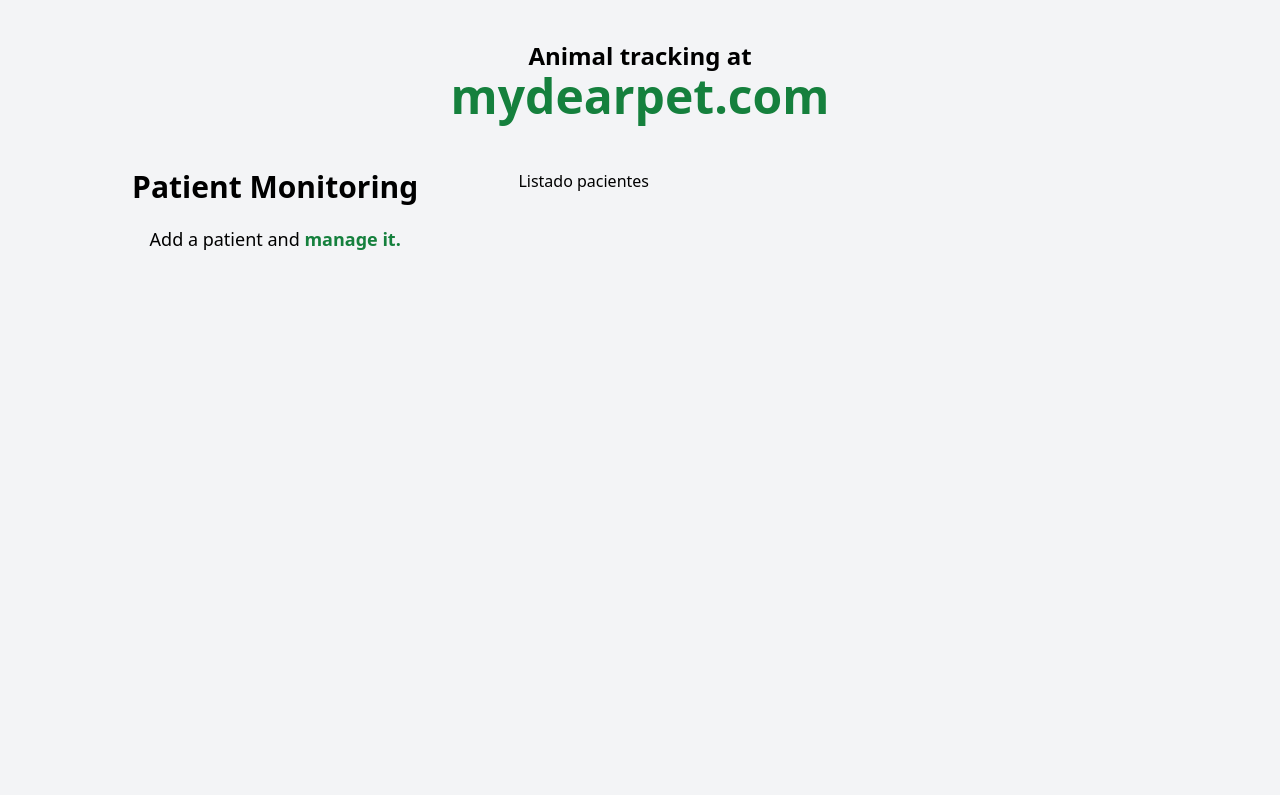
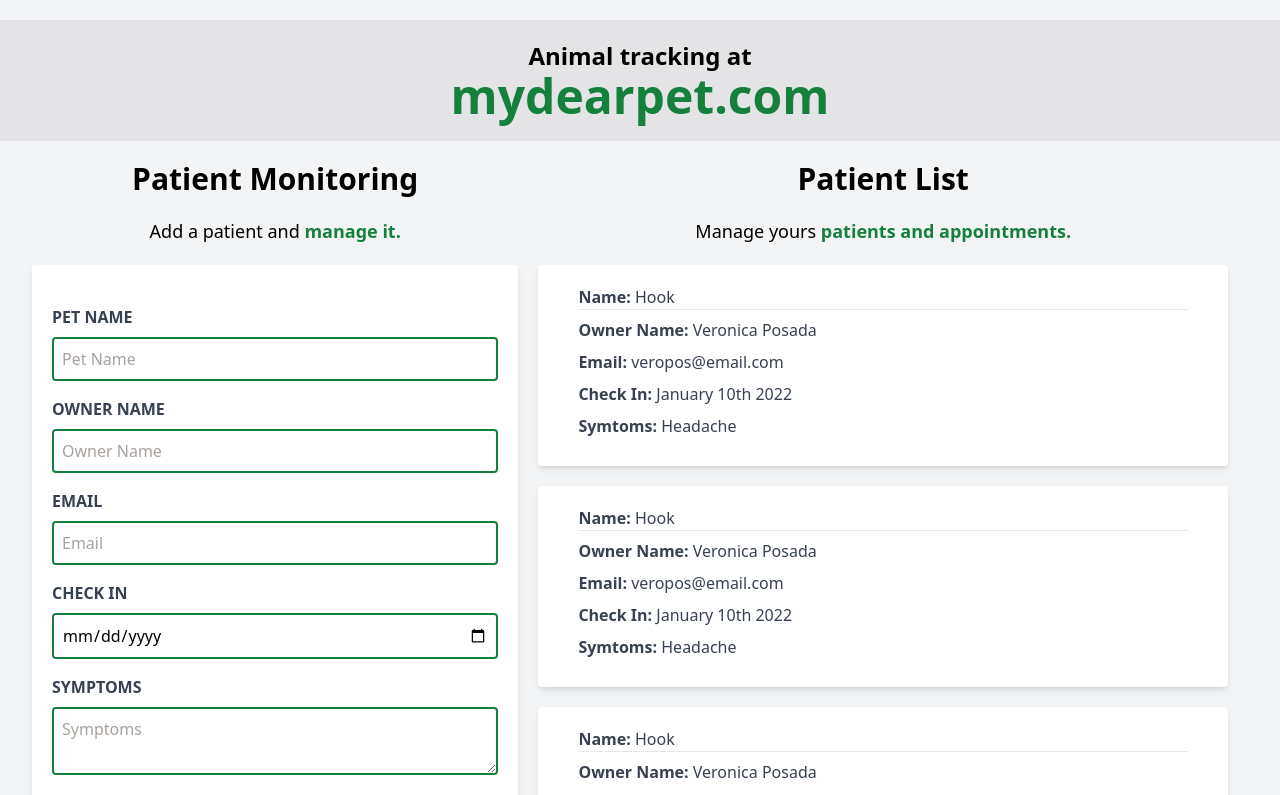
Before and after one commit to Maopos/-app_appointments_react, a React (Vite) app: page / in a window 1280 px wide. Shown: the top 795 px of the page. Built offline with nearby package versions, Linux system fonts and the light colour scheme.

Commit message:
Intro Hooks

```diff
--- a/src/App.jsx
+++ b/src/App.jsx
@@ -1,14 +1,14 @@
 import Header from "./components/Header";
-import Formulario from "./components/Formulario";
-import ListadoPacientes from "./components/ListadoPacientes";
+import Form from "./components/Form";
+import List from "./components/List";
 
 function App() {
   return (
-    <div className="container mx-auto mt-10">
+    <div className="container mx-auto mt-5">
       <Header />
-      <div className="mt-12 mx-8 md:flex">
-        <Formulario />
-        <ListadoPacientes />
+      <div className="mt-5 mx-8 md:flex">
+        <Form />
+        <List />
       </div>
     </div>
   );
--- /dev/null
+++ b/src/components/Form.jsx
@@ -0,0 +1,132 @@
+import React, { useState, useEffect } from "react";
+
+const Form = () => {
+  const [name, setname] = useState("");
+  const [owner, setOwner] = useState("");
+  const [email, setEmail] = useState("");
+  const [date, setDate] = useState("");
+  const [symptoms, setSymptoms] = useState("");
+
+  const onChangeName = (e) => {
+    setname(e.target.value);
+  };
+  const onChangeOwner = (e) => {
+    setOwner(e.target.value);
+  };
+  const onChangeEmail = (e) => {
+    setEmail(e.target.value);
+  };
+  const onChangeDate = (e) => {
+    setDate(e.target.value);
+  };
+  const onChangeSymptoms = (e) => {
+    setSymptoms(e.target.value);
+  };
+
+  const handleSubmit = (e) => {
+    e.preventDefault();
+  };
+
+  return (
+    <div className="md:w-1/2 lg:w-2/5">
+      <h2 className="font-semibold text-3xl text-center">Patient Monitoring</h2>
+      <p className="text-lg mt-5 text-center mb-5">
+        Add a patient and{" "}
+        <span className="text-green-700 font-bold">manage it.</span>
+      </p>
+
+      <form
+        onSubmit={handleSubmit}
+        action=""
+        className="bg-white shadow-md rounded py-10 px-5 mb-10"
+      >
+        <div className="mb-4">
+          <label
+            htmlFor="name"
+            className="block text-gray-700 uppercase font-bold"
+          >
+            Pet Name
+          </label>
+          <input
+            id="name"
+            type="text"
+            placeholder="Pet Name"
+            className="border-2 border-green-700 p-2 w-full mt-2 placeholder-stone-400 rounded"
+            value={name}
+            onChange={onChangeName}
+          />
+        </div>
+        <div className="mb-4">
+          <label
+            htmlFor="ownerName"
+            className="block text-gray-700 uppercase font-bold"
+          >
+            Owner Name
+          </label>
+          <input
+            id="ownerName"
+            type="text"
+            placeholder="Owner Name"
+            className="border-2 border-green-700  p-2 w-full mt-2 placeholder-stone-400 rounded"
+            value={owner}
+            onChange={onChangeOwner}
+          />
+        </div>
+        <div className="mb-4">
+          <label
+            htmlFor="email"
+            className="block text-gray-700 uppercase font-bold"
+          >
+            Email
+          </label>
+          <input
+            id="email"
+            type="email"
+            placeholder="Email"
+            className="border-2 border-green-700  p-2 w-full mt-2 placeholder-stone-400 rounded"
+            value={email}
+            onChange={onChangeEmail}
+          />
+        </div>
+        <div className="mb-4">
+          <label
+            htmlFor="checkin"
+            className="block text-gray-700 uppercase font-bold"
+          >
+            Check In
+          </label>
+          <input
+            id="checkin"
+            type="date"
+            className="border-2 border-green-700  p-2 w-full mt-2 placeholder-stone-400 rounded"
+            value={date}
+            onChange={onChangeDate}
+          />
+        </div>
+        <div className="mb-4">
+          <label
+            htmlFor="checkin"
+            className="block text-gray-700 uppercase font-bold"
+          >
+            Symptoms
+          </label>
+          <textarea
+            name="symptoms"
+            id="symptoms"
+            placeholder="Symptoms"
+            className="border-2 border-green-700  p-2 w-full mt-2 placeholder-stone-400 rounded"
+            value={symptoms}
+            onChange={onChangeSymptoms}
+          ></textarea>
+        </div>
+        <input
+          type="submit"
+          className="bg-green-700 rounded text-center text-white font-semibold w-full p-2 hover:bg-green-800 cursor-pointer transition-all"
+          value="Save"
+        />
+      </form>
+    </div>
+  );
+};
+
+export default Form;
--- a/src/components/Formulario.jsx
+++ /dev/null
@@ -1,15 +0,0 @@
-const Formulario = () => {
-  return (
-    <div className="md:w-1/2 lg:w-2/5">
-      <h2 className="font-semibold text-3xl text-center">Patient Monitoring</h2>
-      <p className="text-lg mt-5 text-center">
-        Add a patient and{" "}
-        <span className="text-green-700 font-bold">manage it.</span>
-      </p>
-
-      <form action=""></form>
-    </div>
-  );
-};
-
-export default Formulario;
--- a/src/components/Header.jsx
+++ b/src/components/Header.jsx
@@ -1,9 +1,13 @@
 const Header = () => {
   return (
-    <h1 className="font-bold text-2xl text-center md:w-1/3 mx-auto">
-      Animal tracking at{" "}
-      <span className="text-green-700 md:text-5xl text-4xl">mydearpet.com</span>{" "}
-    </h1>
+    <div className="bg-zinc-200">
+      <h1 className="p-5 font-bold text-2xl text-center md:w-1/3 mx-auto">
+        Animal tracking at{" "}
+        <span className="text-green-700 md:text-5xl text-4xl">
+          mydearpet.com
+        </span>{" "}
+      </h1>
+    </div>
   );
 };
 
--- /dev/null
+++ b/src/components/List.jsx
@@ -0,0 +1,22 @@
+import Patient from "./Patient";
+
+const List = () => {
+  return (
+    <div className="md:w-1/2 lg:w-3/5 md:h-screen overflow-y-scroll">
+      <h2 className="font-semibold text-3xl text-center">Patient List</h2>
+      <p className="text-lg mt-5 text-center mb-5">
+        Manage yours{" "}
+        <span className="text-green-700 font-bold">
+          patients and appointments.
+        </span>
+      </p>
+      <Patient />
+      <Patient />
+      <Patient />
+      <Patient />
+      <Patient />
+    </div>
+  );
+};
+
+export default List;
--- a/src/components/ListadoPacientes.jsx
+++ /dev/null
@@ -1,9 +0,0 @@
-const ListadoPacientes = () => {
-    return (
-        <div className="md:w-1/2 lg:w-3/5">
-            <h2>Listado pacientes</h2>
-        </div>
-    )
-}
-
-export default ListadoPacientes
--- /dev/null
+++ b/src/components/Patient.jsx
@@ -0,0 +1,24 @@
+const Patient = () => {
+  return (
+    <div className="bg-white shadow-md rounded md:mx-5 py-5 px-10 mb-5">
+      <p className="font-semibold text-gray-700 ">
+        Name: <span className="font-normal">Hook</span>
+      </p>
+      <hr className="mb-2" />
+      <p className="font-semibold mb-2 text-gray-700 ">
+        Owner Name: <span className="font-normal">Veronica Posada</span>
+      </p>
+      <p className="font-semibold mb-2 text-gray-700 ">
+        Email: <span className="font-normal">veropos@email.com</span>
+      </p>
+      <p className="font-semibold mb-2 text-gray-700 ">
+        Check In: <span className="font-normal">January 10th 2022</span>
+      </p>
+      <p className="font-semibold mb-2 text-gray-700 ">
+        Symtoms: <span className="font-normal">Headache</span>
+      </p>
+    </div>
+  );
+};
+
+export default Patient;
```
